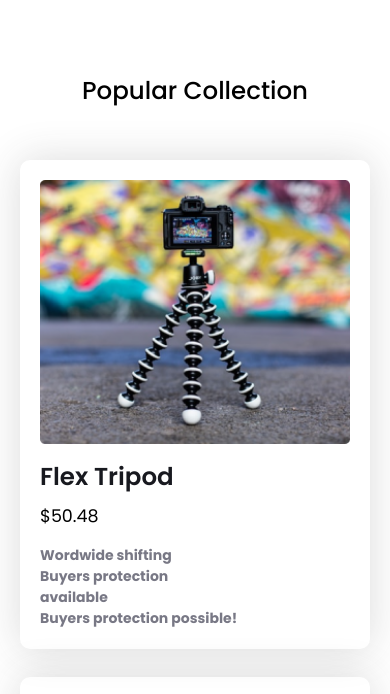
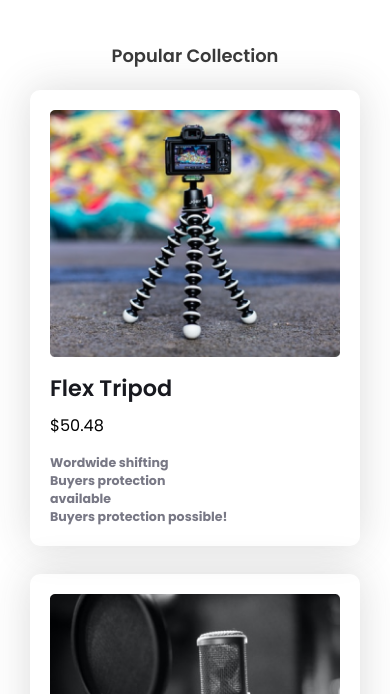
Before and after one commit to coderfarabi/influencer-gear, a plain HTML site: page index.html in a window 390 px wide. Shown: the part 733-1427 px from the top of the page. Drawn offline with Linux system fonts and the light colour scheme.

Commit message:
refactor styles for collections header and cards; improve responsiveness and visual hierarchy

```diff
--- a/css/style.css
+++ b/css/style.css
@@ -142,13 +142,15 @@ button {
   /* justify-items: center */
 }
 .collections-header > p {
-  font-size: 1.75rem;
-  font-weight: 500;
+  /* font-size: 2vw; */
+  font-size: clamp(1rem, calc(1vw + 1rem), 1.75rem);
+  font-weight: 600;
+  color: rgba(58, 58, 58, 1);
   text-align: center;
   padding : 1.5rem;
   margin: 30px 0px;
   /* border: 5px solid; */
-  /* align-items: center; */
+  align-items: center;
 }
 
 .collections-cards{
@@ -164,29 +166,29 @@ button {
   /* border: 2px solid rgb(0, 255, 26); */
 
 }
+.collections-cards img{
+  width: 100%;
+}
 .collections-card{
   padding: 20px;
-  width: 350px;
+  width: 330px;
   box-shadow: 0 0 40px  rgba(58, 58, 58, 0.18);
   border-radius: 10px;
   display: grid;
   gap: 8px;
 }
-.collections-cards img{
-  width: 100%;
-}
 .card-header{
   color : rgba(24, 25, 31, 1);
-  font-size :1.75rem;
+  font-size :1.6rem;
   font-weight: 550;
 }
 .card-price{
-  font-size: 1.25rem;
+  font-size: 1.15rem;
   /* color: aqua; */
 }
 .card-para{
   color: rgba(120, 120, 133, 1);
-  font-size: 1rem;
+  font-size: .9rem;
   font-weight: bold;
 }
 /* media query  --------------*/
@@ -255,9 +257,23 @@ button {
     display: flex;
     width: 13vw;
   }
+  .collections-container
 
 
+  /* popular collections container style ------------ */
 
+
+  .collections-header > p {
+    margin : auto;
+  }
+.collections-card{
+  /* grid-template-columns: auto; */
+  /* width: 300px; */
+  margin: auto;
+
+
+  /* width: 50%; */
+}
 
 
 
```
Also changed, not shown: logos/Readme.txt (added), logos/paymentvouchertemplate.png (added), 3 other files.
